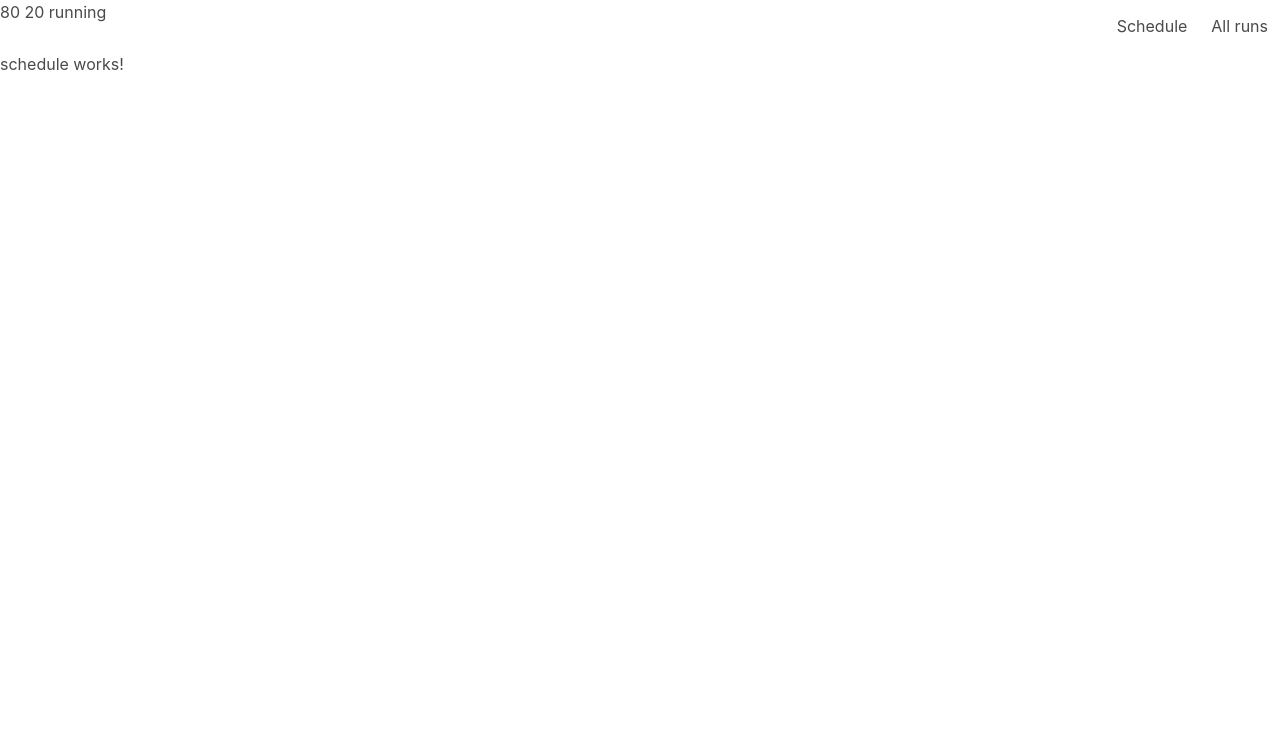
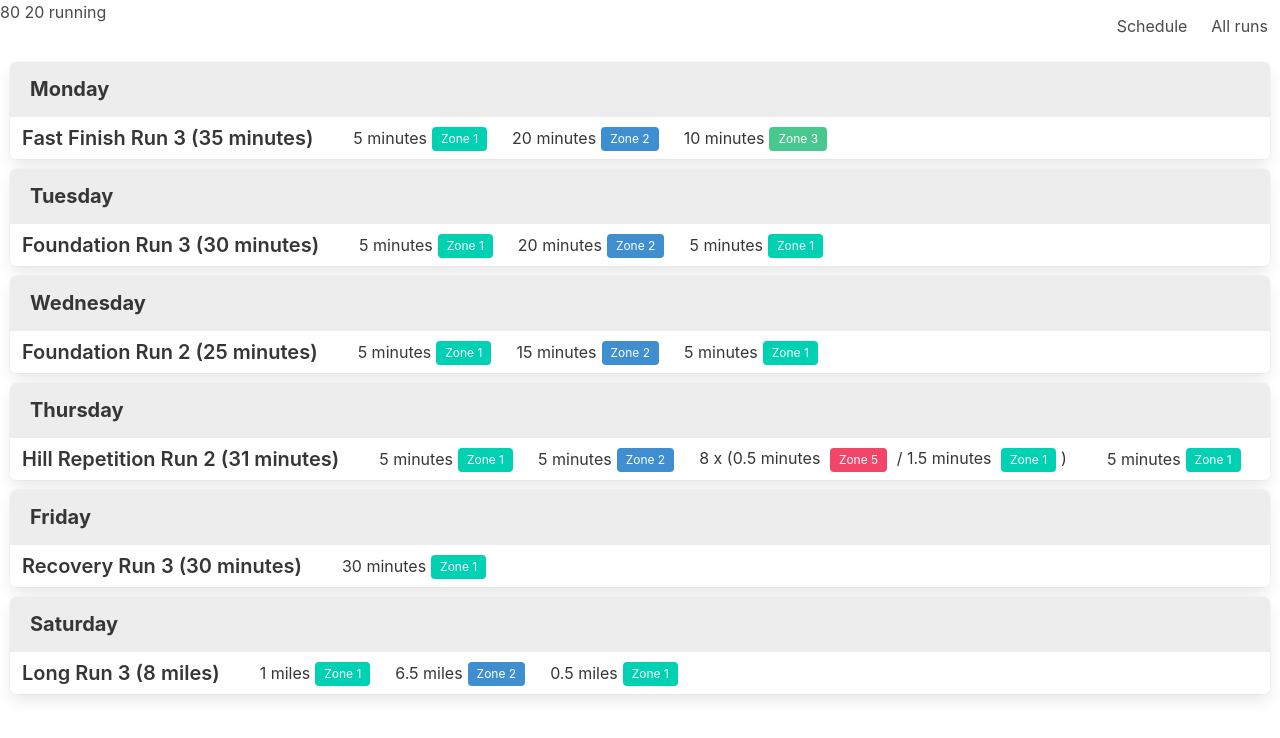
Before and after one commit to alcfeoh/80-20-running, an Angular app: page / in a window 1280 px wide. Shown: the top 738 px of the page. Built offline with nearby package versions, Linux system fonts and the light colour scheme.

Commit message:
Added schedule for current week

```diff
--- a/src/app/schedule/schedule.component.html
+++ b/src/app/schedule/schedule.component.html
@@ -1,3 +1,6 @@
-<p>
-  schedule works!
-</p>
+<app-run-table title="Monday" [runs]="[monRun]"></app-run-table>
+<app-run-table title="Tuesday" [runs]="[tueRun]"></app-run-table>
+<app-run-table title="Wednesday" [runs]="[wedRun]"></app-run-table>
+<app-run-table title="Thursday" [runs]="[thuRun]"></app-run-table>
+<app-run-table title="Friday" [runs]="[friRun]"></app-run-table>
+<app-run-table title="Saturday" [runs]="[satRun]"></app-run-table>
--- a/src/app/schedule/schedule.component.ts
+++ b/src/app/schedule/schedule.component.ts
@@ -1,4 +1,9 @@
 import { Component, OnInit } from '@angular/core';
+import {FastFinishRun} from '../fast-finish-run';
+import {FoundationRun} from '../foundation-run';
+import {HillRepetitionRun} from '../hill-repetition-run';
+import {RecoveryRun} from '../recovery-run';
+import {LongRun} from '../long-run';
 
 @Component({
   selector: 'app-schedule',
@@ -7,6 +12,13 @@ import { Component, OnInit } from '@angular/core';
 })
 export class ScheduleComponent implements OnInit {
 
+  monRun = new FastFinishRun(3);
+  tueRun = new FoundationRun(3);
+  wedRun = new FoundationRun(2);
+  thuRun = new HillRepetitionRun(2);
+  friRun = new RecoveryRun(3);
+  satRun = new LongRun(3);
+
   constructor() { }
 
   ngOnInit() {
```
